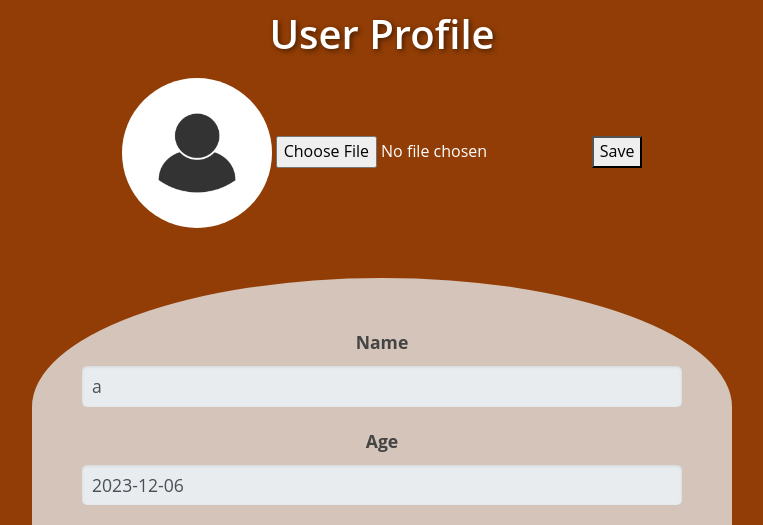
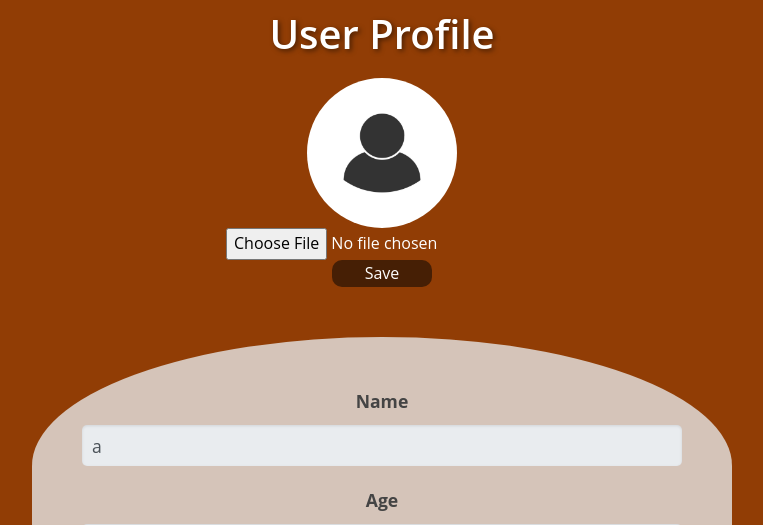
Before and after one commit to jorda079/CS370, a Flask app: page /profile/ in a window 1280 px wide. Shown: the part 66-591 px from the top of the page, without its empty margins (258-1021 px from the left). Run offline with Flask 3, Linux system fonts and the light colour scheme; a user stored in the database is signed in; data comes from the database, SQL or seed files in the repository; both versions use the stored data as it was after the commit; parts of the project's set-up code (start-up, migrations or seed data) failed here and were passed over; some libraries are stand-ins or nearby versions.

Commit message:
minor design  change on profile page

```diff
--- a/app.py
+++ b/app.py
@@ -13,7 +13,7 @@ import os
 import json
 
 # ! temporarily except egg.py to avoid error
-from tools.eeg import get_head_band_sensor_object
+# from tools.eeg import get_head_band_sensor_object
 
 
 from db_con import get_db_instance, get_db
--- a/templates/profile.html
+++ b/templates/profile.html
@@ -111,6 +111,22 @@
             width: 100%;
             align-items: center;
         }
+        .save-button{
+            background-color:#461f05;
+            color:white;
+            width:100px;
+            text-align:center;
+            border-radius:10px;
+            border-width:0px;
+            display:inline-block;
+        }
+        /* .custom-file-input {
+            padding: 6px 25px;
+            background-color:#FF6600;
+            border-radius: 4px;
+            color: white;
+            cursor: pointer;
+        } */
 
 	</style>
 </head>
@@ -154,7 +170,9 @@
             {% else %}
             <img src="/static/images/image.jpg" class="rounded-circle" width="150">
             {% endif %}
+            <br>
 			<input type="file" accept="image/jpeg, image/png, image/jpg" name="profile_pic">
+            <br>
             <button type="save" class="save-button">Save</button>
         </ul>
 
```
Also changed, not shown: database.db.
